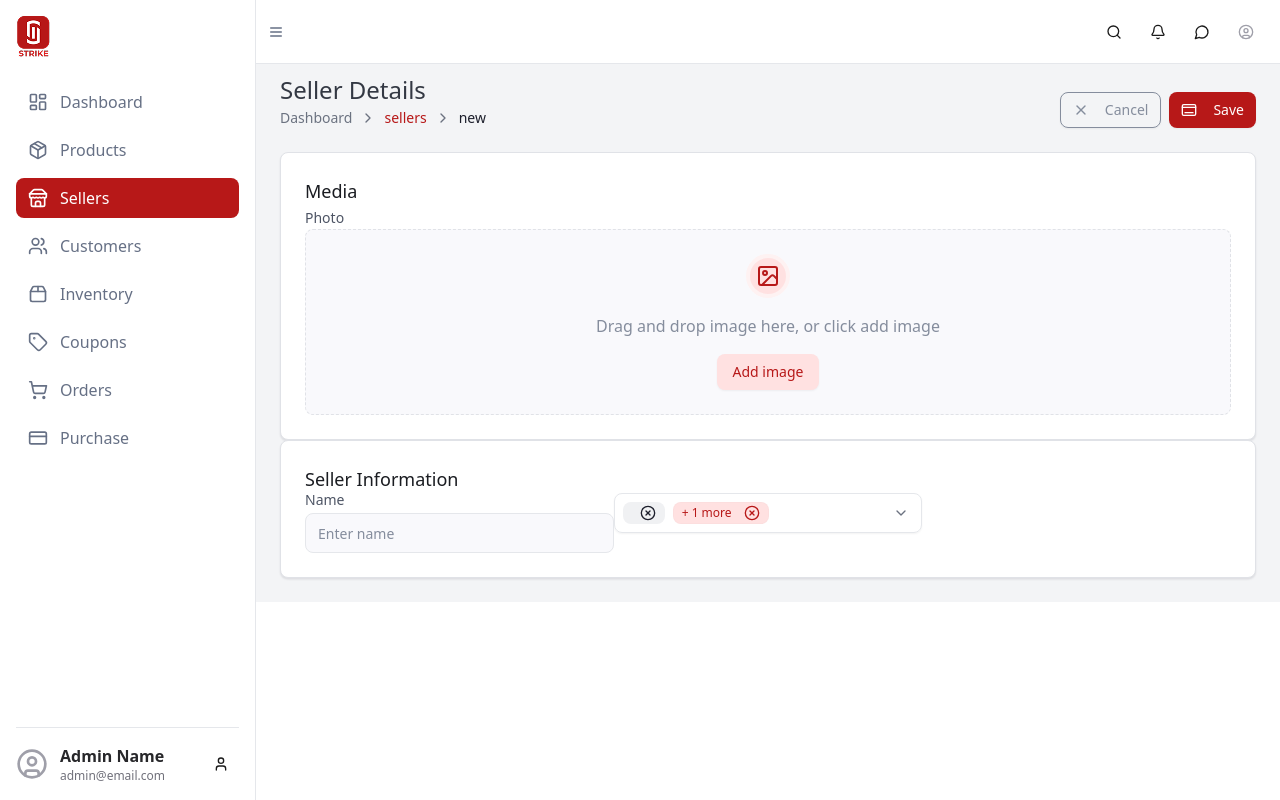
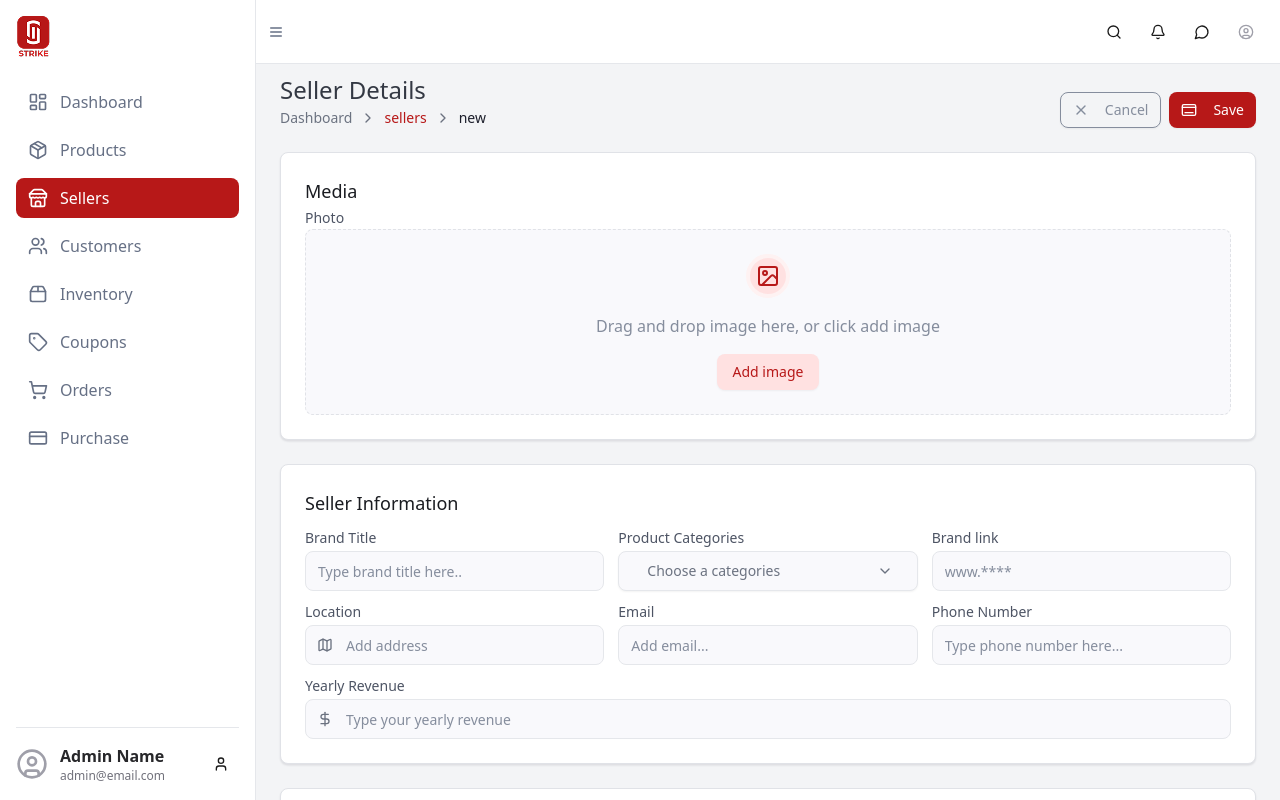
Before and after one commit to hoshikwyw/e-com-dashboard, a React (Vite) app: page /sellers/new in a window 1280 px wide. Shown: the top 800 px of the page. Built offline with nearby package versions, Linux system fonts and the light colour scheme; what ag-grid-community would draw is missing.

Commit message:
Common select box fixed

```diff
--- a/src/components/common/CustomSelect.tsx
+++ b/src/components/common/CustomSelect.tsx
@@ -1,15 +1,6 @@
-// src/components/multi-select.tsx
-
 import * as React from "react";
 import { cva, type VariantProps } from "class-variance-authority";
-import {
-  CheckIcon,
-  XCircle,
-  ChevronDown,
-  XIcon,
-  WandSparkles,
-  Check,
-} from "lucide-react";
+import { XCircle, ChevronDown, WandSparkles, Check } from "lucide-react";
 
 import { cn } from "@/lib/utils";
 import { Button } from "@/components/ui/button";
@@ -21,19 +12,12 @@ import {
 } from "@/components/ui/popover";
 import {
   Command,
-  CommandEmpty,
   CommandGroup,
-  CommandInput,
   CommandItem,
   CommandList,
   CommandSeparator,
 } from "../ui/command";
-import { Separator } from "../ui/separator";
 
-/**
- * Variants for the multi-select component to handle different styles.
- * Uses class-variance-authority (cva) to define different styles based on "variant" prop.
- */
 const multiSelectVariants = cva(
   "m-1 transition ease-in-out delay-150 hover:-translate-y-1 hover:scale-110 duration-300",
   {
@@ -45,7 +29,7 @@ const multiSelectVariants = cva(
           "border-foreground/10 bg-secondary text-secondary-foreground hover:bg-secondary/80",
         destructive:
           "border-transparent bg-destructive text-destructive-foreground hover:bg-destructive/80",
-        inverted: "inverted",
+        inverted: "bg-background text-foreground border-border hover:bg-accent",
       },
     },
     defaultVariants: {
@@ -54,70 +38,22 @@ const multiSelectVariants = cva(
   }
 );
 
-/**
- * Props for MultiSelect component
- */
 interface MultiSelectProps
   extends React.ButtonHTMLAttributes<HTMLButtonElement>,
     VariantProps<typeof multiSelectVariants> {
-  /**
-   * An array of option objects to be displayed in the multi-select component.
-   * Each option object has a label, value, and an optional icon.
-   */
   options: {
-    /** The text to display for the option. */
     label: string;
-    /** The unique value associated with the option. */
     value: string;
-    /** Optional icon component to display alongside the option. */
     icon?: React.ComponentType<{ className?: string }>;
   }[];
-
-  /**
-   * Callback function triggered when the selected values change.
-   * Receives an array of the new selected values.
-   */
   onValueChange: (value: string[]) => void;
-
-  /** The default selected values when the component mounts. */
-  defaultValue?: string[];
-
-  /**
-   * Placeholder text to be displayed when no values are selected.
-   * Optional, defaults to "Select options".
-   */
   placeholder?: string;
-
-  /**
-   * Animation duration in seconds for the visual effects (e.g., bouncing badges).
-   * Optional, defaults to 0 (no animation).
-   */
   animation?: number;
-
-  /**
-   * Maximum number of items to display. Extra selected items will be summarized.
-   * Optional, defaults to 3.
-   */
   maxCount?: number;
-
-  /**
-   * The modality of the popover. When set to true, interaction with outside elements
-   * will be disabled and only popover content will be visible to screen readers.
-   * Optional, defaults to false.
-   */
   modalPopover?: boolean;
-
-  /**
-   * If true, renders the multi-select component as a child of another component.
-   * Optional, defaults to false.
-   */
   asChild?: boolean;
-
-  /**
-   * Additional class names to apply custom styles to the multi-select component.
-   * Optional, can be used to add custom styles.
-   */
   className?: string;
+  label?: string;
 }
 
 export const CustomSelect = React.forwardRef<
@@ -135,6 +71,7 @@ export const CustomSelect = React.forwardRef<
       maxCount = 3,
       modalPopover = false,
       asChild = false,
+      label,
       className,
       ...props
     },
@@ -170,6 +107,12 @@ export const CustomSelect = React.forwardRef<
     };
 
     return (
+      <div className=" grid w-full max-w-sm items-center gap-1.5">
+        {label && (
+          <label className={cn("text-sm text-black-600 leading-none")}>
+            {label}
+          </label>
+        )}
         <Popover
           open={isPopoverOpen}
           onOpenChange={setIsPopoverOpen}
@@ -181,13 +124,14 @@ export const CustomSelect = React.forwardRef<
               {...props}
               onClick={handleTogglePopover}
               className={cn(
-              "flex w-full p-1 rounded-md border min-h-10 h-auto items-center justify-between bg-inherit hover:bg-inherit [&_svg]:pointer-events-auto",
+                "flex w-full rounded-md border h-10 items-center justify-between bg-gray-25 hover:bg-inherit [&_svg]:pointer-events-auto",
+                isPopoverOpen ? "border-primary-700" : "",
                 className
               )}
             >
               {selectedValues.length > 0 ? (
                 <div className="flex justify-between items-center w-full">
-                <div className="flex flex-wrap items-center">
+                  <div className="flex flex-wrap items-center gap-1">
                     {selectedValues.slice(0, maxCount).map((value) => {
                       const option = options.find((o) => o.value === value);
                       const IconComponent = option?.icon;
@@ -196,14 +140,17 @@ export const CustomSelect = React.forwardRef<
                           key={value}
                           className={cn(
                             isAnimating ? "animate-bounce" : "",
-                          multiSelectVariants({ variant })
+                            multiSelectVariants({ variant }),
+                            "flex items-center px-2 py-1 bg-primary-100 text-primary-700 border-none"
                           )}
                           style={{ animationDuration: `${animation}s` }}
                         >
                           {IconComponent && (
                             <IconComponent className="h-4 w-4 mr-2" />
                           )}
+                          <span className="whitespace-nowrap">
                             {option?.label}
+                          </span>
                           <XCircle
                             className="ml-2 h-4 w-4 cursor-pointer"
                             onClick={(event) => {
@@ -217,13 +164,13 @@ export const CustomSelect = React.forwardRef<
                     {selectedValues.length > maxCount && (
                       <Badge
                         className={cn(
-                        "bg-primary-100 text-primary-700 border-foreground/1 hover:bg-transparent",
+                          "flex items-center px-2 py-1",
                           isAnimating ? "animate-bounce" : "",
                           multiSelectVariants({ variant })
                         )}
                         style={{ animationDuration: `${animation}s` }}
                       >
-                      {`+ ${selectedValues.length - maxCount} more`}
+                        {`+${selectedValues.length - maxCount}`}
                         <XCircle
                           className="ml-2 h-4 w-4 cursor-pointer"
                           onClick={(event) => {
@@ -234,20 +181,7 @@ export const CustomSelect = React.forwardRef<
                       </Badge>
                     )}
                   </div>
-                <div className="flex items-center justify-between">
-                  {/* <XIcon
-                    className="h-4 mx-2 cursor-pointer text-muted-foreground"
-                    onClick={(event) => {
-                      event.stopPropagation();
-                      handleClear();
-                    }}
-                  />
-                  <Separator
-                    orientation="vertical"
-                    className="flex min-h-6 h-full"
-                  /> */}
                   <ChevronDown className="h-4 mx-2 cursor-pointer text-muted-foreground" />
-                </div>
                 </div>
               ) : (
                 <div className="flex items-center justify-between w-full mx-auto">
@@ -260,11 +194,11 @@ export const CustomSelect = React.forwardRef<
             </Button>
           </PopoverTrigger>
           <PopoverContent
-          className=" p-0"
+            className="p-0"
             align="start"
             onEscapeKeyDown={() => setIsPopoverOpen(false)}
           >
-          <Command className=" !w-full">
+            <Command className="w-full">
               <CommandList>
                 <CommandGroup>
                   {options.map((option) => {
@@ -273,32 +207,22 @@ export const CustomSelect = React.forwardRef<
                       <CommandItem
                         key={option.value}
                         onSelect={() => toggleOption(option.value)}
-                      className="cursor-pointer"
+                        className="cursor-pointer flex items-center justify-between w-full"
                       >
-                      {/* <div
-                        className={cn(
-                          "mr-2 flex h-4 w-4 items-center justify-center rounded-sm border border-primary",
-                          isSelected
-                            ? "bg-primary text-primary-foreground"
-                            : "opacity-50 [&_svg]:invisible"
-                        )}
-                      >
-                        <CheckIcon className="h-4 w-4" />
-                      </div> */}
+                        <div className="flex items-center">
                           {option.icon && (
                             <option.icon className="mr-2 h-4 w-4 text-muted-foreground" />
                           )}
                           <span
-                        className={` w-full h-full ${
-                          isSelected ? " text-primary-700" : ""
-                        }`}
+                            className={
+                              isSelected ? "text-primary-700" : "text-gray-400"
+                            }
                           >
                             {option.label}
                           </span>
+                        </div>
                         {isSelected && (
-                        <span>
-                          <Check color="#B71818" />
-                        </span>
+                          <Check className="h-4 w-4 text-primary-700" />
                         )}
                       </CommandItem>
                     );
@@ -318,6 +242,7 @@ export const CustomSelect = React.forwardRef<
             />
           )}
         </Popover>
+      </div>
     );
   }
 );
--- a/src/components/common/Input.tsx
+++ b/src/components/common/Input.tsx
@@ -28,15 +28,17 @@ const Input = React.forwardRef<HTMLInputElement, InputProps>(
     const Comp = asChild ? "input" : "input";
 
     const inputClass = cn(
-      "flex h-10 w-full rounded-md border bg-gray-25 px-3 py-2 text-sm file:border-0 file:bg-transparent file:text-sm file:font-medium placeholder:text-gray-400 disabled:cursor-not-allowed disabled:opacity-50 outline-none ",
+      "flex h-10 w-full rounded-md border bg-gray-25 px-3 py-2 text-sm file:border-0 file:bg-transparent file:text-sm file:font-medium placeholder:text-gray-400 disabled:cursor-not-allowed disabled:opacity-50 outline-none",
       leftIcon ? "pl-10" : "",
-      variant === "search" ? "border-transparent bg-background" : "border-input",
+      variant === "search"
+        ? "border-transparent bg-background"
+        : "border-input",
       disabled && "bg-gray-100",
       className
     );
 
     return (
-      <div className="grid w-full max-w-sm items-center gap-1.5">
+      <div className=" grid w-full items-center gap-1.5">
         {label && (
           <label
             htmlFor={props.id}
--- a/src/components/pages/seller/AddNewSellerPage.tsx
+++ b/src/components/pages/seller/AddNewSellerPage.tsx
@@ -3,7 +3,7 @@ import { CustomSelect } from "@/components/common/CustomSelect";
 import { Input } from "@/components/common/Input";
 import PhotoUpload from "@/components/common/PhotoUpload";
 import { Button } from "@/components/ui/button";
-import { DockIcon, X } from "lucide-react";
+import { DockIcon, DollarSign, Map, X } from "lucide-react";
 import React, { useState } from "react";
 
 const AddNewSellerPage = () => {
@@ -12,10 +12,7 @@ const AddNewSellerPage = () => {
     // Your upload logic here
   };
 
-  const [selectedFrameworks, setSelectedFrameworks] = useState<string[]>([
-    "react",
-    "angular",
-  ]);
+  const [selectedFrameworks, setSelectedFrameworks] = useState<string[]>([]);
 
   const options = [
     { value: "option1", label: "Option 1" },
@@ -27,9 +24,9 @@ const AddNewSellerPage = () => {
   ];
 
   return (
-    <div className="w-full h-full">
+    <div className="w-full h-full flex flex-col gap-6">
       {/* HEADER SECTION  */}
-      <div className="w-full flex items-end justify-between mb-6">
+      <div className="w-full flex items-end justify-between">
         <div>
           <div className="flex items-center gap-4">
             <h1 className="pageTitle">Seller Details</h1>
@@ -62,23 +59,65 @@ const AddNewSellerPage = () => {
       />
 
       {/* SELLER INFORMATION  */}
-      <div className=" w-full bg-background p-6 border border-gray-100 rounded-[8px] upload-shadow">
+      <div className=" w-full bg-background p-6 border border-gray-100 rounded-[8px] upload-shadow flex flex-col gap-[14px]">
         <p className=" text-black-800 text-lg">Seller Information</p>
-        <div className=" grid grid-cols-3">
+        <div className=" grid grid-cols-3 items-center gap-[14px]">
           <div className=" col-span-1">
-            <Input label="Name" placeholder="Enter name" />
+            <Input label="Brand Title" placeholder="Type brand title here.." />
           </div>
           <div className=" col-span-1 ">
             <CustomSelect
-              label="Select frameworks"
+              label="Product Categories"
               options={options}
               onValueChange={setSelectedFrameworks}
               defaultValue={selectedFrameworks}
-              placeholder="Select frameworks"
+              placeholder="Choose a categories"
               variant="inverted"
               // animation={2}
-              maxCount={1}
+              maxCount={2}
             />
+          </div>
+          <div className=" col-span-1">
+            <Input label="Brand link" placeholder="www.****" />
+          </div>
+        </div>
+        <div className=" grid grid-cols-3 items-center gap-[14px]">
+          <div className=" col-span-1">
+            <Input
+              label="Location"
+              placeholder="Add address"
+              leftIcon={<Map className="h-4 w-4" />}
+            />
+          </div>
+          <div className=" col-span-1">
+            <Input label="Email" placeholder="Add email..." />
+          </div>
+          <div className=" col-span-1">
+            <Input
+              label="Phone Number"
+              placeholder="Type phone number here..."
+            />
+          </div>
+        </div>
+        <div className=" col-span-3">
+          <Input
+            label="Yearly Revenue"
+            placeholder="Type your yearly revenue"
+            leftIcon={<DollarSign className="h-4 w-4" />}
+          />
+        </div>
+      </div>
+
+      {/* SELLER PRODUCT INFORMATION  */}
+      <div className=" w-full bg-background p-6 border border-gray-100 rounded-[8px] upload-shadow flex flex-col gap-[14px]">
+        <p className=" text-black-800 text-lg">Seller Product Information</p>
+        <div className=" grid grid-cols-2 items-center gap-[14px]">
+          <div className=" col-span-1">
+            <Input label="Items Stock" placeholder="000" />
+          </div>
+
+          <div className=" col-span-1">
+            <Input label="Product Sells" placeholder="000" />
           </div>
         </div>
       </div>
--- a/src/pages/Dashboard.tsx
+++ b/src/pages/Dashboard.tsx
@@ -19,7 +19,7 @@ const Dashboard = () => {
   const [isChecked, setIsChecked] = useState(false);
   const [isDeleteModalOpen, setIsDeleteModalOpen] = useState(false);
 
-  const handleFilterChange = (filters) => {
+  const handleFilterChange = (filters: any) => {
     console.log("Current filters:", {
       status: filters.status, // Array of checked statuses
       categories: filters.category, // Array of checked categories
```
Lines whose indentation alone changed are shown as unchanged.
